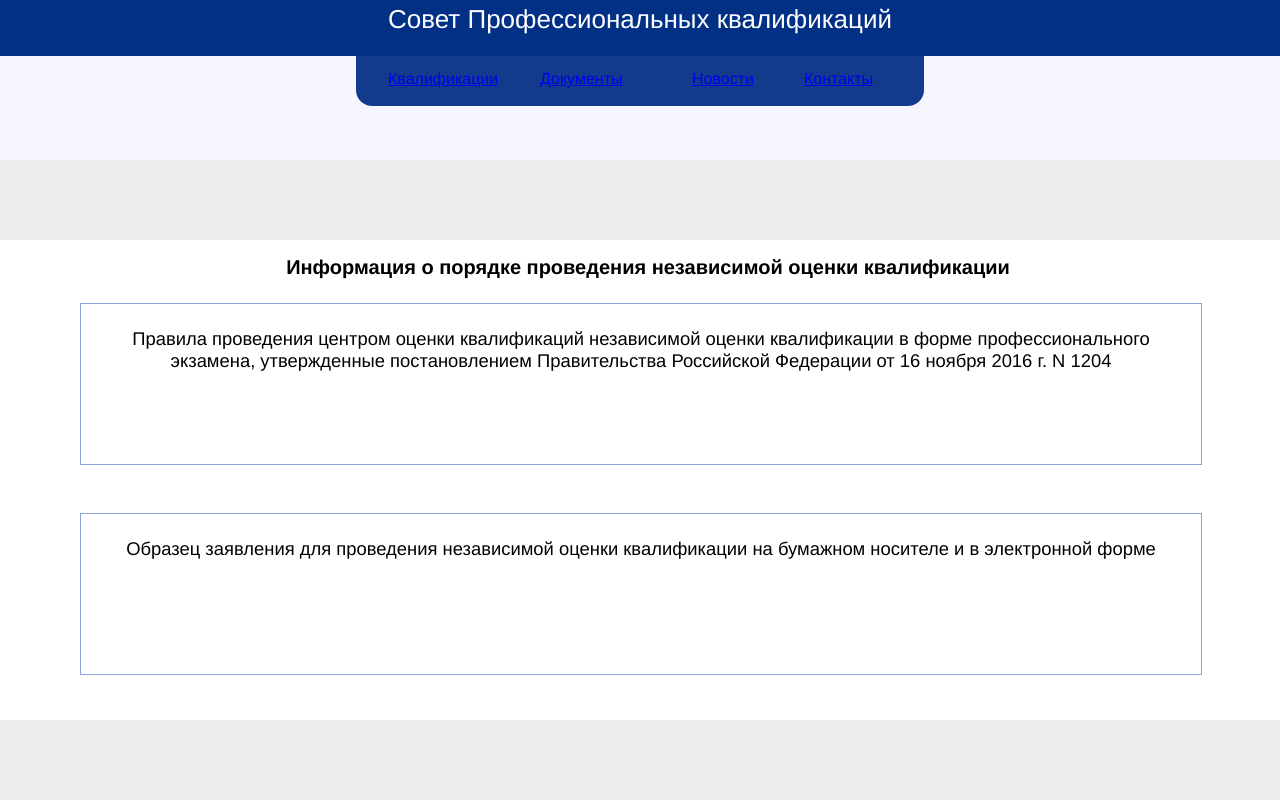
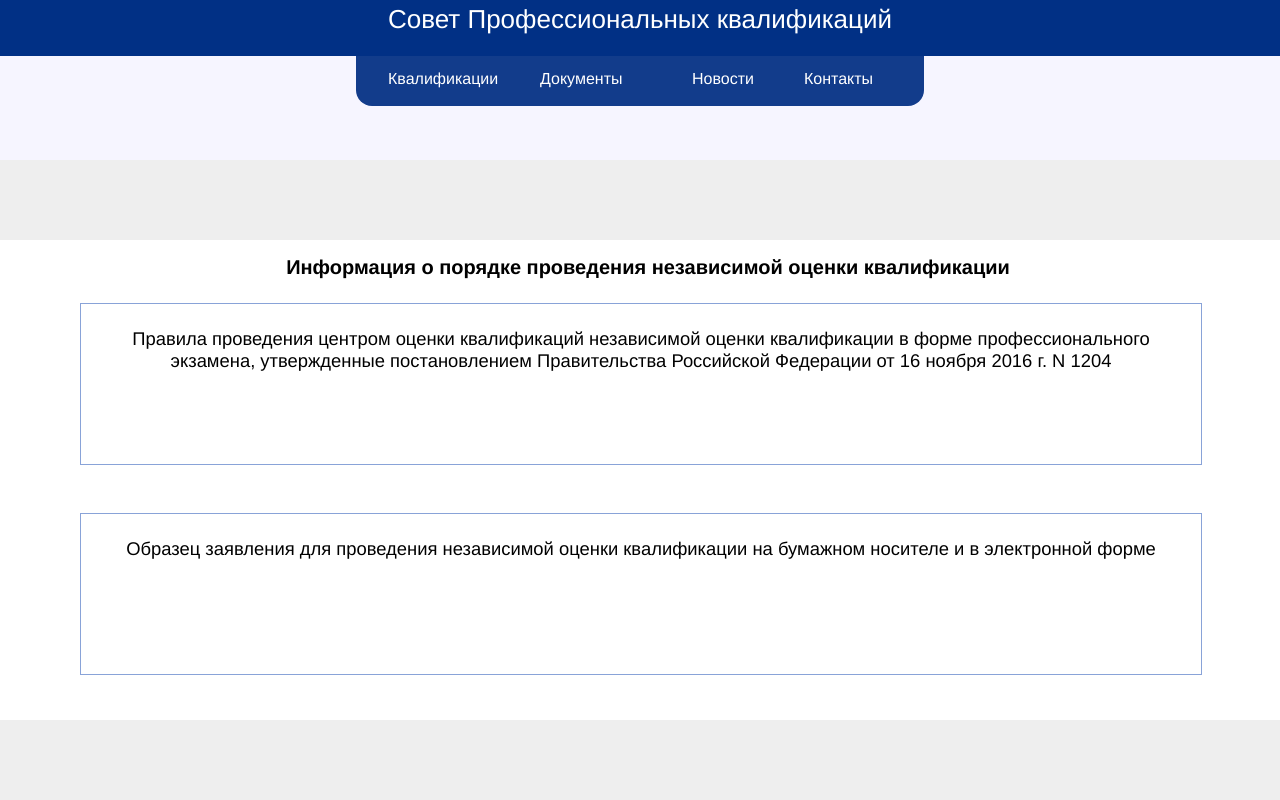
Before and after one commit to GDTuka/ithub_Student_Practic, a website: page pages/documents/documents.html in a window 1280 px wide. Shown: the top 800 px of the page. Drawn offline with Linux system fonts and the light colour scheme; files that its build step writes are made by us from their sources.

Commit message:
убрал подчеркивания

```diff
--- a/public/css/documents.css
+++ b/public/css/documents.css
@@ -2,7 +2,10 @@
     margin: 0;
     padding: 0;
 }
-
+a {
+    text-decoration: none;
+    color: white;
+}
 html {
     background-color: rgb(246, 245, 255);
     font-family: Helvetica,Arial,sans-serif;
--- a/public/css/newsPage.css
+++ b/public/css/newsPage.css
@@ -2,6 +2,10 @@
     margin: 0;
     padding: 0;
 
+}
+a {
+    text-decoration: none;
+    color: white;
 }
 html {
     background-color: rgb(246, 245, 255);
@@ -29,7 +33,7 @@ html {
     display: flex;
     justify-content: center;
     align-items: center;
-
+    text-decoration: none;
 }
 .navObj{
     background-color: #123c8b;
@@ -37,11 +41,13 @@ html {
     font-size: 2vh;
     padding-top: 1.8vh;
     padding-left: 4vh;
-    color: white;
+    text-decoration: none;
+     color: white;
 }
 .navObj1{
     border-bottom-left-radius: 2vh;
     width: 15vh;
+
 
 }
 .navObj2{
```
Also changed, not shown: pages/newsPage/MainPage.html (+1 -1 lines).
